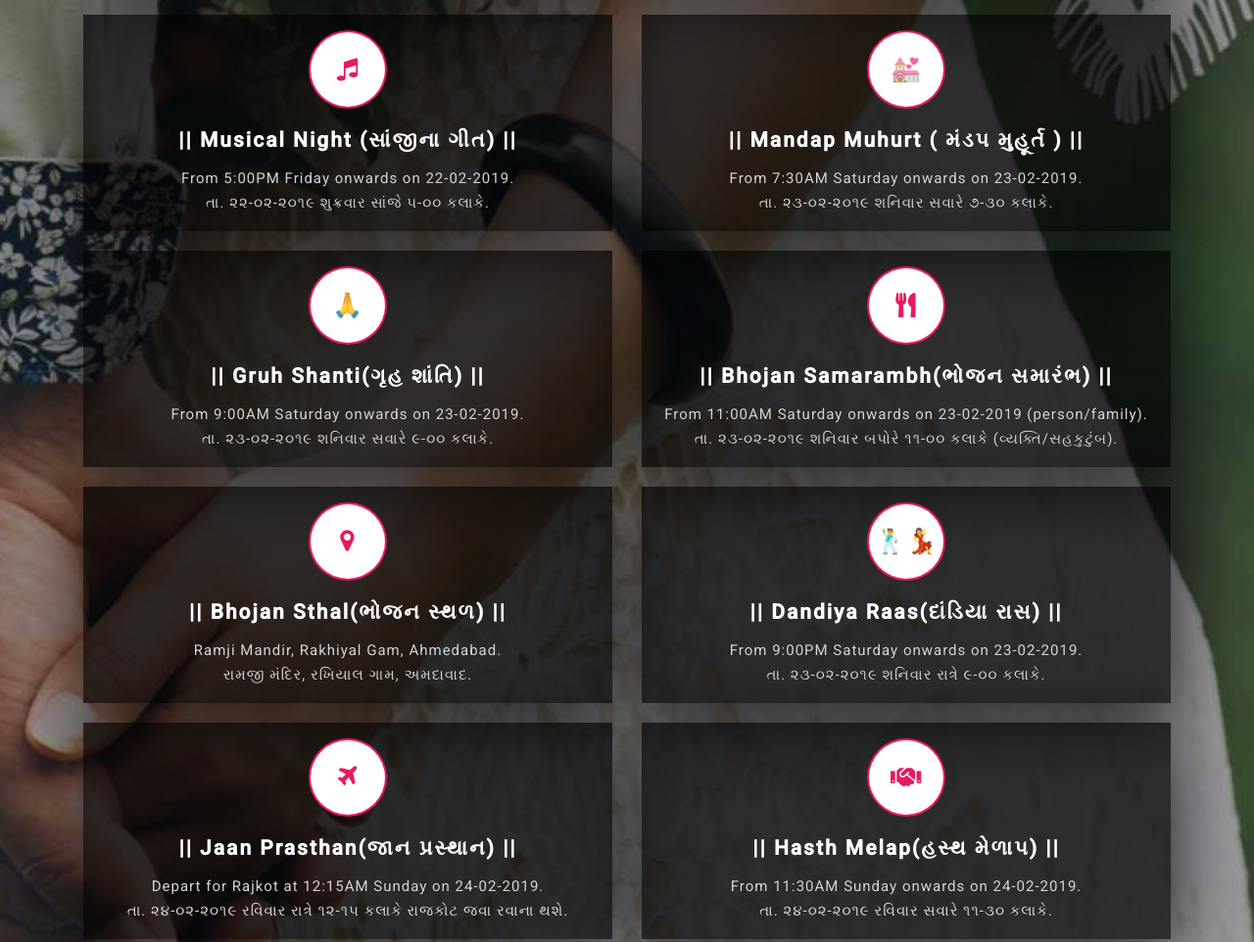
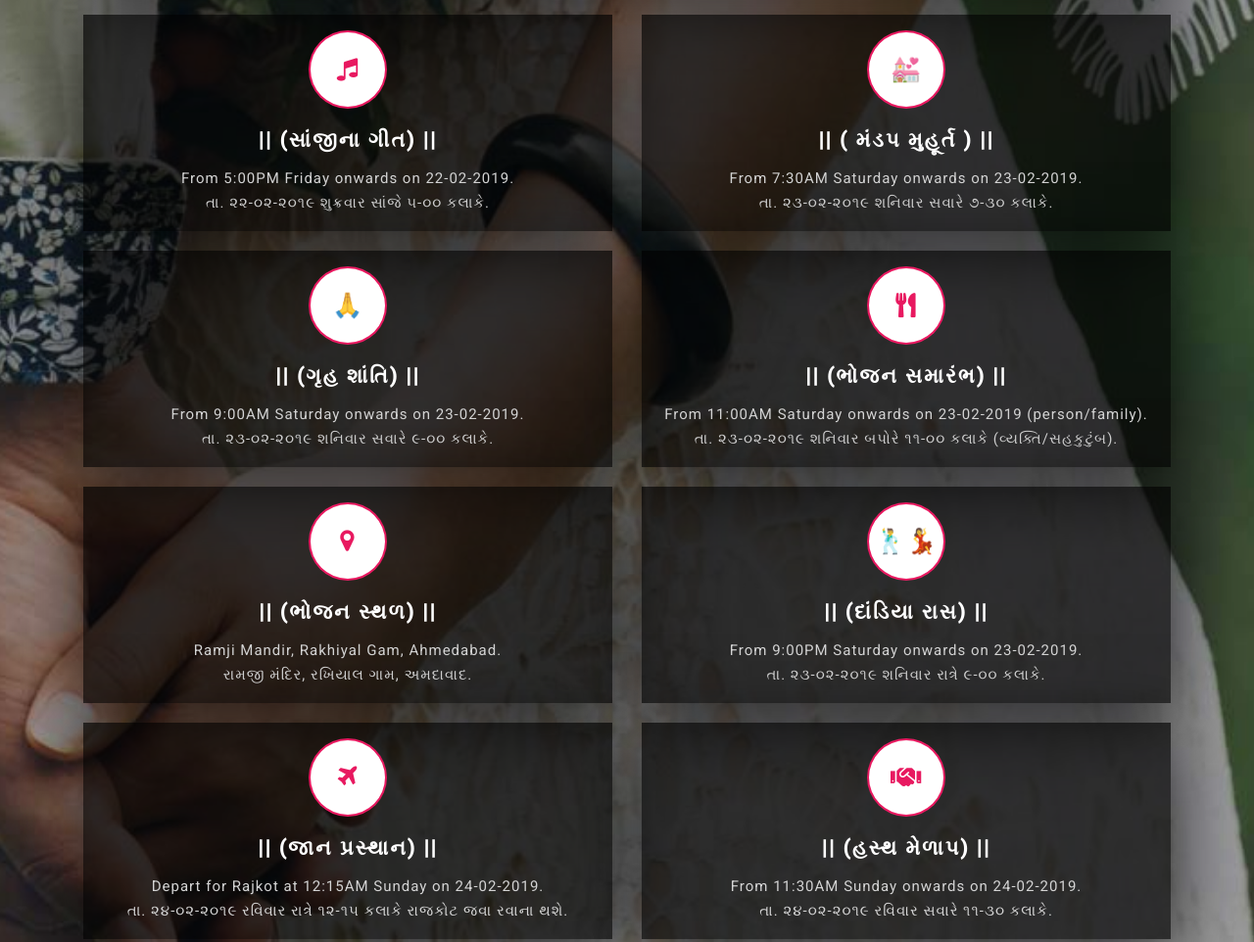
Before and after one commit to gauravshimpi/gauravshimpi.github.io, a plain HTML site: page ALPARTH/index.html in a window 1280 px wide. Shown: the part 3920-4882 px from the top of the page at 98% size. Drawn offline with Linux system fonts and the light colour scheme.

Commit message:
index updated

```diff
--- a/ALPARTH/index.html
+++ b/ALPARTH/index.html
@@ -226,7 +226,7 @@
                         <div class="col-md-6  col-sm-6 col-xs-6  its-banner-grid">
                             <div class="white-shadow">
                                 <span class="fa fa-music banner-icon" aria-hidden="true"></span>
-                                <h4>|| Musical Night (સાંજીના ગીત) ||</h4>
+                                <h4>|| (સાંજીના ગીત) ||</h4>
                                 <p>
                                     From 5:00PM Friday onwards on 22-02-2019.
                                     <br>
@@ -237,7 +237,7 @@
                         <div class="col-md-6  col-sm-6 col-xs-6 its-banner-grid">
                             <div class="white-shadow">
                                 <span class="fa banner-icon" aria-hidden="true">💒</span>
-                                <h4>|| Mandap Muhurt ( મંડપ મુહૂર્ત ) ||</h4>
+                                <h4>|| ( મંડપ મુહૂર્ત ) ||</h4>
                                 <p>
                                     From 7:30AM Saturday onwards on 23-02-2019.
                                     <br>
@@ -248,7 +248,7 @@
                         <div class="col-md-6 col-sm-6 col-xs-6  its-banner-grid">
                             <div class="white-shadow">
                                 <span class="fa banner-icon" aria-hidden="true">🙏</span>
-                                <h4>|| Gruh Shanti(ગૃહ શાંતિ) ||</h4>
+                                <h4>|| (ગૃહ શાંતિ) ||</h4>
                                 <p>
                                     From 9:00AM Saturday onwards on 23-02-2019.
                                     <br>
@@ -259,7 +259,7 @@
                         <div class="col-md-6  col-sm-6 col-xs-6  its-banner-grid">
                             <div class="white-shadow">
                                 <span class="fas fa-utensils  banner-icon" aria-hidden="true"></span>
-                                <h4>|| Bhojan Samarambh(ભોજન સમારંભ) ||</h4>
+                                <h4>|| (ભોજન સમારંભ) ||</h4>
                                 <p>
                                     From 11:00AM Saturday onwards on 23-02-2019 (person/family).
                                     <br>
@@ -271,7 +271,7 @@
                         <div class="col-md-6 col-sm-6 col-xs-6  its-banner-grid">
                             <div class="white-shadow">
                                 <span class="fa fa-map-marker banner-icon" aria-hidden="true"></span>
-                                <h4>|| Bhojan Sthal(ભોજન સ્થળ) ||</h4>
+                                <h4>|| (ભોજન સ્થળ) ||</h4>
                                 <p>
                                     Ramji Mandir, Rakhiyal Gam, Ahmedabad.
                                     <br>
@@ -282,7 +282,7 @@
                         <div class="col-md-6  col-sm-6 col-xs-6  its-banner-grid">
                             <div class="white-shadow">
                                 <span class="fa banner-icon" aria-hidden="true">🕺💃</span>
-                                <h4>|| Dandiya Raas(દાંડિયા રાસ) ||</h4>
+                                <h4>|| (દાંડિયા રાસ) ||</h4>
                                 <p>
                                     From 9:00PM Saturday onwards on 23-02-2019.
                                     <br>
@@ -294,7 +294,7 @@
                         <div class="col-md-6 col-sm-6 col-xs-6  its-banner-grid">
                             <div class="white-shadow">
                                 <span class="fa fa-plane banner-icon" aria-hidden="true"></span>
-                                <h4>|| Jaan Prasthan(જાન પ્રસ્થાન) ||</h4>
+                                <h4>|| (જાન પ્રસ્થાન) ||</h4>
                                 <p>
                                     Depart for Rajkot at 12:15AM Sunday on 24-02-2019.
                                     <br>
@@ -305,7 +305,7 @@
                         <div class="col-md-6  col-sm-6 col-xs-6  its-banner-grid">
                             <div class="white-shadow">
                                 <span class="fas  fa-handshake  banner-icon" aria-hidden="true"></span>
-                                <h4>|| Hasth Melap(હસ્થ મેળાપ) ||</h4>
+                                <h4>|| (હસ્થ મેળાપ) ||</h4>
                                 <p>
                                     From 11:30AM Sunday onwards on 24-02-2019.
                                     <br>
@@ -581,8 +581,8 @@
                                     <span class="fa fa-volume-control-phone" aria-hidden="true"></span>
                                 </div>
                                 <h5> Contact Us</h5>
-                                <p>Mr. Parth<span>9112623111</span></p>
-                                <p>Bride's Father<span>9898806586</span></p>
+                                <p>Mr. Parth<span>9712623111</span></p>
+                                <p>Groom's Father<span>9898806586</span></p>
                             </div>
                             <div class="  col-md-6 col-sm-6 col-xs-6 footer_grid_left">
                                 <div class="icon_grid_left">
```
